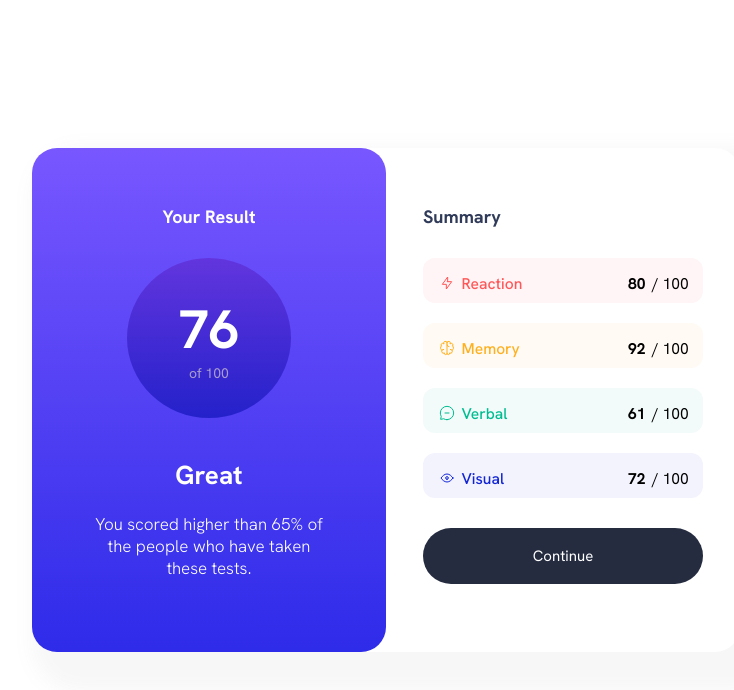
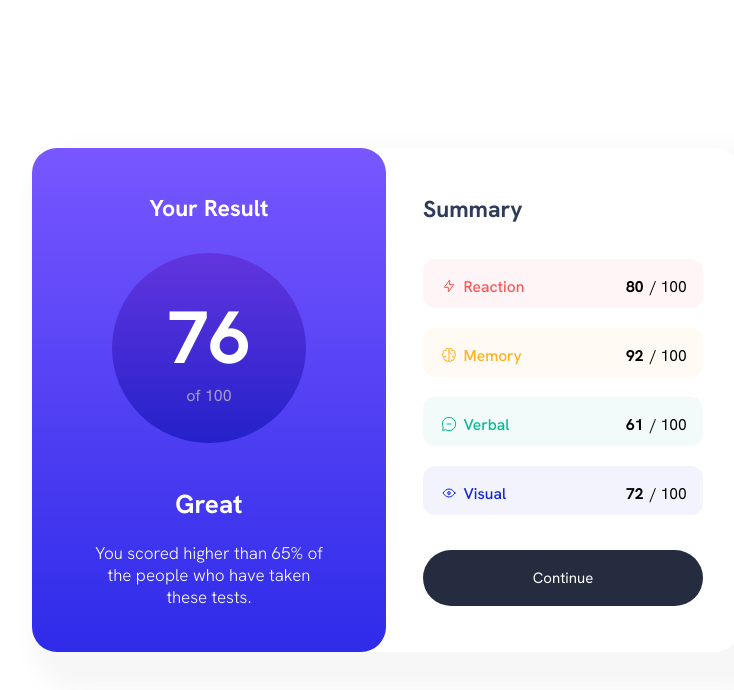
Before and after one commit to kdugaspar/results-summary-component-main, a plain HTML site: page index.html in a window 1280 px wide. Shown: the whole page, without its empty margins (254-988 px from the left). Drawn offline with Linux system fonts and the light colour scheme.

Commit message:
aumentanto blocos

```diff
--- a/style.css
+++ b/style.css
@@ -48,10 +48,10 @@ main {
   display: flex;
   flex-direction: column;
   align-items: center;
-  gap: 40px;
+
   color: white;
   background-color: rgba(137, 43, 226, 0);
-  height: 39rem;
+  height: 41.5rem;
   width: 24rem;
 }
 
@@ -61,23 +61,23 @@ main {
   gap: 30px;
   text-align: center;
   background-color: #ff00ff00;
-  /* height: 81%; */
+  height: 30rem;
 }
 
 h1 {
   background-color: rgba(250, 235, 215, 0);
-  font-size: 1.8rem;
+  font-size: 2.3rem;
 }
 
 .sesao-esquedar-02 {
   background-color: #ff005500;
-  height:16rem;
-  width: 16.4rem;
+  height:19rem;
+  width: 19.4rem;
 }
 
 .divisao-esquedar-circulo {
-  height: 16rem;
-  width: 16.4rem;
+  height: 19rem;
+  width: 19.4rem;
   border-radius: 50%;
 
   background-image: linear-gradient(#6235DE, #2421ca)
@@ -85,14 +85,14 @@ h1 {
 
 .esquedar-circulo-01 {
   background-color: rgba(255, 145, 0, 0);
-  font-size: 5.4rem;
+  font-size: 7.4rem;
   font-weight: bold;
 }
 
 .esquedar-circulo-02 {
   background-color: #008cff00;
   color: rgba(214, 203, 203, 0.726);
-  font-size: 1.4rem;
+  font-size: 1.6rem;
 }
 
 .artigo-esquerda>.artigo-esquerda-01 {
@@ -129,16 +129,16 @@ p {
 .sesao-direita-01 {
   display: flex;
   flex-direction: column;
-  gap: 30px;
+  gap: 35px;
   background-color: rgba(72, 255, 0, 0);
-  height: 39rem;
+  height: 41.2rem;
   width: 28rem;
 }
 
 h3 {
   background-color:#252c4000;
   color: #303b59;
-  font-size: 1.8rem;
+  font-size: 2.3rem;
 }
 .sesao-direita-blocos{
   background-color: #1124d400;
@@ -153,7 +153,8 @@ gap: 20px;
   align-items: center;
   border-radius: 12px;
   font-size: 4rem;
-  padding: 0.6rem;
+  padding: 0.8rem;
+  background-color: #aabd0000;
 }
 
 .sesao-direita-bloco-01 {
```
